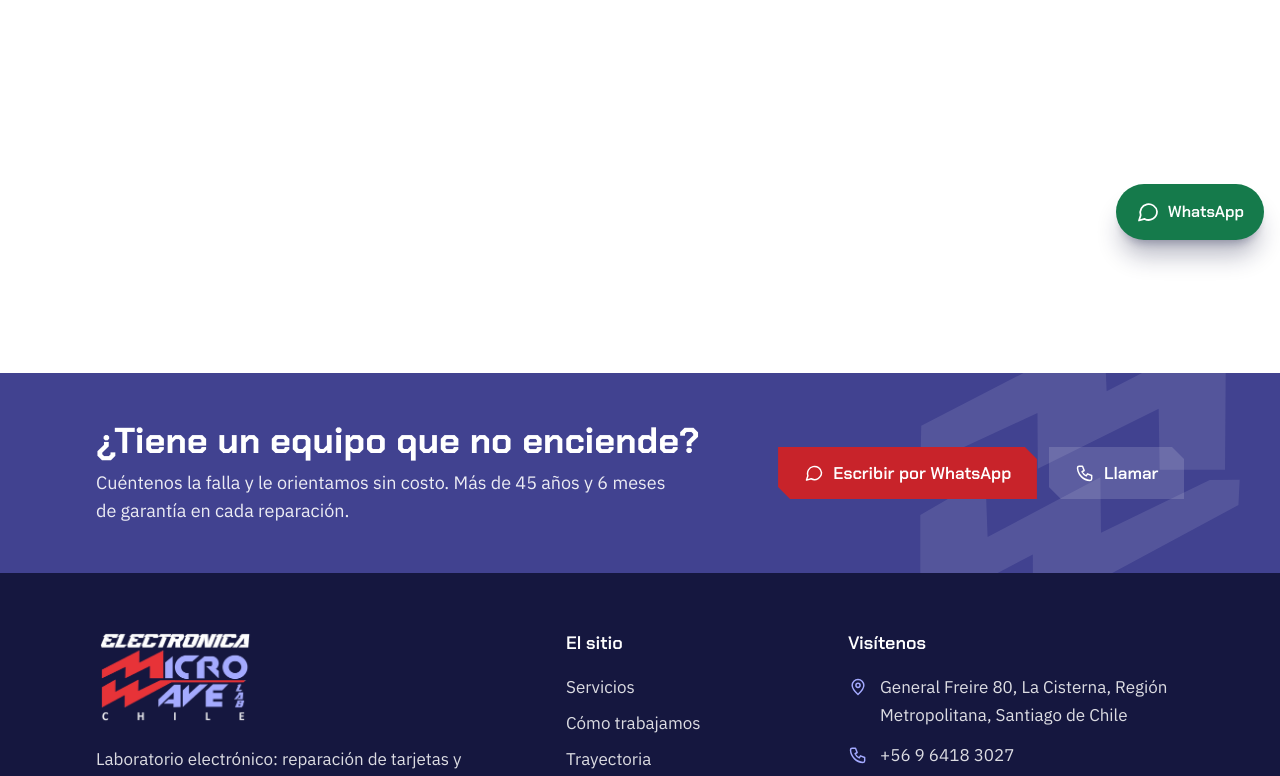
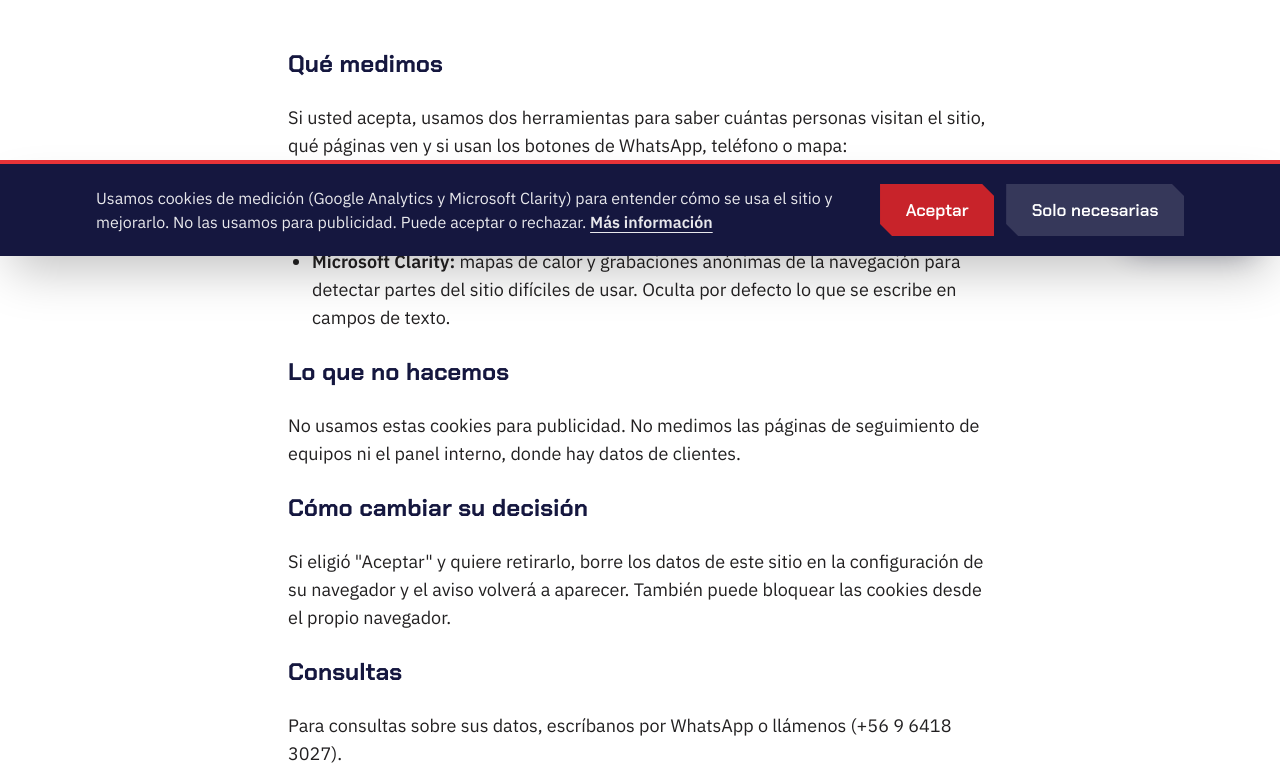
Before and after one commit to JoseCamachoADS/microwavelab-cl, a Next.js app: page /privacidad in a window 1280 px wide. Before the commit this address had no page. Shown: the part 544-1320 px from the top of the page. Built offline with nearby package versions, Linux system fonts and the light colour scheme; no server answers.

Commit message:
v1.1.0 medición

```diff
--- a/src/app/layout.tsx
+++ b/src/app/layout.tsx
@@ -1,6 +1,7 @@
 import type { Metadata, Viewport } from "next";
 import { Chakra_Petch, IBM_Plex_Sans } from "next/font/google";
 import "./globals.css";
+import Analitica from "@/components/Analitica";
 import BotonWhatsApp from "@/components/BotonWhatsApp";
 import Encabezado from "@/components/Encabezado";
 import PieDePagina from "@/components/PieDePagina";
@@ -90,6 +91,7 @@ export default function RootLayout({
         <main>{children}</main>
         <PieDePagina />
         <BotonWhatsApp />
+        <Analitica />
       </body>
     </html>
   );
--- /dev/null
+++ b/src/app/privacidad/page.tsx
@@ -0,0 +1,57 @@
+import type { Metadata } from "next";
+import CabeceraPagina from "@/components/CabeceraPagina";
+import { empresa } from "@/lib/empresa";
+import { datoPublico } from "@/lib/utilidades";
+
+export const metadata: Metadata = {
+  title: "Privacidad y cookies",
+  description: "Qué datos mide este sitio, con qué herramientas y cómo rechazar la medición.",
+};
+
+export default function Privacidad() {
+  const correo = datoPublico(empresa.correo);
+  return (
+    <>
+      <CabeceraPagina
+        titulo="Privacidad y cookies"
+        bajada="Qué medimos en este sitio, con qué herramientas y cómo puede rechazarlo."
+      />
+      <section className="seccion tras-corte">
+        <div className="contenedor max-w-3xl space-y-6 text-lg">
+          <h2 className="font-titulo text-2xl font-bold text-noche">Qué medimos</h2>
+          <p>
+            Si usted acepta, usamos dos herramientas para saber cuántas personas visitan el sitio, qué
+            páginas ven y si usan los botones de WhatsApp, teléfono o mapa:
+          </p>
+          <ul className="list-disc space-y-2 pl-6">
+            <li>
+              <strong>Google Analytics 4:</strong> estadísticas agregadas de visitas, que luego
+              presentamos en informes de Looker Studio.
+            </li>
+            <li>
+              <strong>Microsoft Clarity:</strong> mapas de calor y grabaciones anónimas de la
+              navegación para detectar partes del sitio difíciles de usar. Oculta por defecto lo que
+              se escribe en campos de texto.
+            </li>
+          </ul>
+          <h2 className="font-titulo text-2xl font-bold text-noche">Lo que no hacemos</h2>
+          <p>
+            No usamos estas cookies para publicidad. No medimos las páginas de seguimiento de equipos
+            ni el panel interno, donde hay datos de clientes.
+          </p>
+          <h2 className="font-titulo text-2xl font-bold text-noche">Cómo cambiar su decisión</h2>
+          <p>
+            Si eligió &quot;Aceptar&quot; y quiere retirarlo, borre los datos de este sitio en la
+            configuración de su navegador y el aviso volverá a aparecer. También puede bloquear las
+            cookies desde el propio navegador.
+          </p>
+          <h2 className="font-titulo text-2xl font-bold text-noche">Consultas</h2>
+          <p>
+            Para consultas sobre sus datos, escríbanos
+            {correo ? ` a ${correo}` : " por WhatsApp o llámenos"} ({empresa.telefono}).
+          </p>
+        </div>
+      </section>
+    </>
+  );
+}
--- a/src/app/sitemap.ts
+++ b/src/app/sitemap.ts
@@ -2,7 +2,7 @@ import type { MetadataRoute } from "next";
 import { empresa } from "@/lib/empresa";
 
 export default function sitemap(): MetadataRoute.Sitemap {
-  const rutas = ["", "/servicios", "/proceso", "/contacto"];
+  const rutas = ["", "/servicios", "/proceso", "/contacto", "/privacidad"];
   return rutas.map((ruta) => ({
     url: `${empresa.sitioUrl}${ruta}`,
     lastModified: new Date(),
--- /dev/null
+++ b/src/components/Analitica.tsx
@@ -0,0 +1,122 @@
+"use client";
+
+import Link from "next/link";
+import Script from "next/script";
+import { usePathname } from "next/navigation";
+import { useEffect, useState } from "react";
+
+// Analítica del sitio público: Google Analytics 4 (alimenta Looker Studio) y Microsoft Clarity.
+// - Solo se cargan si el visitante acepta, y solo si existen los IDs en las variables de entorno.
+// - Nunca se cargan en /portal ni /panel: ahí hay datos personales de clientes.
+const GA_ID = process.env.NEXT_PUBLIC_GA_ID;
+const CLARITY_ID = process.env.NEXT_PUBLIC_CLARITY_ID;
+const CLAVE = "consentimiento-analitica";
+const RUTAS_PRIVADAS = ["/portal", "/panel"];
+
+type Decision = "si" | "no" | null;
+
+// Clics importantes, detectados por el destino del enlace (no hace falta tocar cada botón).
+function nombreEvento(href: string): string | null {
+  if (href.startsWith("tel:")) return "clic_llamada";
+  if (/wa\.me|whatsapp\.com/.test(href)) return "clic_whatsapp";
+  if (/waze\.com/.test(href)) return "clic_waze";
+  if (/google\.[a-z.]+\/maps|maps\.app\.goo\.gl/.test(href)) return "clic_google_maps";
+  if (/linkedin\.com/.test(href)) return "clic_linkedin";
+  if (href.startsWith("mailto:")) return "clic_correo";
+  return null;
+}
+
+declare global {
+  interface Window {
+    dataLayer?: unknown[];
+    gtag?: (...args: unknown[]) => void;
+  }
+}
+
+export default function Analitica() {
+  const ruta = usePathname();
+  const [decision, setDecision] = useState<Decision>(null);
+  const [listo, setListo] = useState(false);
+
+  useEffect(() => {
+    try {
+      const guardado = localStorage.getItem(CLAVE);
+      if (guardado === "si" || guardado === "no") setDecision(guardado);
+    } catch {
+      /* sin almacenamiento: se vuelve a preguntar */
+    }
+    setListo(true);
+  }, []);
+
+  const privada = RUTAS_PRIVADAS.some((r) => ruta === r || ruta.startsWith(`${r}/`));
+  const activa = decision === "si" && !privada && Boolean(GA_ID || CLARITY_ID);
+
+  // Eventos de clic hacia WhatsApp, teléfono, mapas, etc.
+  useEffect(() => {
+    if (!activa || !GA_ID) return;
+    const alClic = (e: MouseEvent) => {
+      const a = (e.target as Element | null)?.closest?.("a[href]");
+      if (!a) return;
+      const evento = nombreEvento(a.getAttribute("href") ?? "");
+      if (evento) window.gtag?.("event", evento, { pagina: window.location.pathname });
+    };
+    document.addEventListener("click", alClic);
+    return () => document.removeEventListener("click", alClic);
+  }, [activa]);
+
+  function decidir(valor: "si" | "no") {
+    setDecision(valor);
+    try {
+      localStorage.setItem(CLAVE, valor);
+    } catch {
+      /* se ignora */
+    }
+  }
+
+  const hayAnalitica = Boolean(GA_ID || CLARITY_ID);
+  const mostrarAviso = listo && hayAnalitica && decision === null && !privada;
+
+  return (
+    <>
+      {activa && GA_ID && (
+        <>
+          <Script src={`https://www.googletagmanager.com/gtag/js?id=${GA_ID}`} strategy="afterInteractive" />
+          <Script id="ga4" strategy="afterInteractive">
+            {`window.dataLayer=window.dataLayer||[];function gtag(){dataLayer.push(arguments);}window.gtag=gtag;gtag('js',new Date());gtag('config','${GA_ID}');`}
+          </Script>
+        </>
+      )}
+      {activa && CLARITY_ID && (
+        <Script id="clarity" strategy="afterInteractive">
+          {`(function(c,l,a,r,i,t,y){c[a]=c[a]||function(){(c[a].q=c[a].q||[]).push(arguments)};t=l.createElement(r);t.async=1;t.src="https://www.clarity.ms/tag/"+i;y=l.getElementsByTagName(r)[0];y.parentNode.insertBefore(t,y);})(window,document,"clarity","script","${CLARITY_ID}");`}
+        </Script>
+      )}
+
+      {mostrarAviso && (
+        <div
+          role="dialog"
+          aria-label="Aviso de cookies"
+          className="fixed inset-x-0 bottom-0 z-[60] border-t-4 border-rojo bg-noche text-white shadow-2xl"
+        >
+          <div className="contenedor flex flex-col gap-4 py-5 md:flex-row md:items-center md:justify-between">
+            <p className="max-w-3xl text-base text-white/90">
+              Usamos cookies de medición (Google Analytics y Microsoft Clarity) para entender cómo se usa el
+              sitio y mejorarlo. No las usamos para publicidad. Puede aceptar o rechazar.{" "}
+              <Link href="/privacidad" className="font-semibold underline underline-offset-4">
+                Más información
+              </Link>
+            </p>
+            <div className="flex flex-shrink-0 flex-col gap-3 sm:flex-row">
+              <button type="button" onClick={() => decidir("si")} className="boton">
+                Aceptar
+              </button>
+              <button type="button" onClick={() => decidir("no")} className="boton-claro">
+                Solo necesarias
+              </button>
+            </div>
+          </div>
+        </div>
+      )}
+    </>
+  );
+}
--- a/src/components/PieDePagina.tsx
+++ b/src/components/PieDePagina.tsx
@@ -19,6 +19,7 @@ const enlacesSitio = [
   { href: "/#preguntas", texto: "Preguntas frecuentes" },
   { href: "/contacto", texto: "Contacto" },
   { href: "/portal", texto: "Seguimiento de mi equipo" },
+  { href: "/privacidad", texto: "Privacidad y cookies" },
 ];
 
 export default function PieDePagina() {
```
Also changed, not shown: 3 other files (tests, documents, lock files or other folders).
